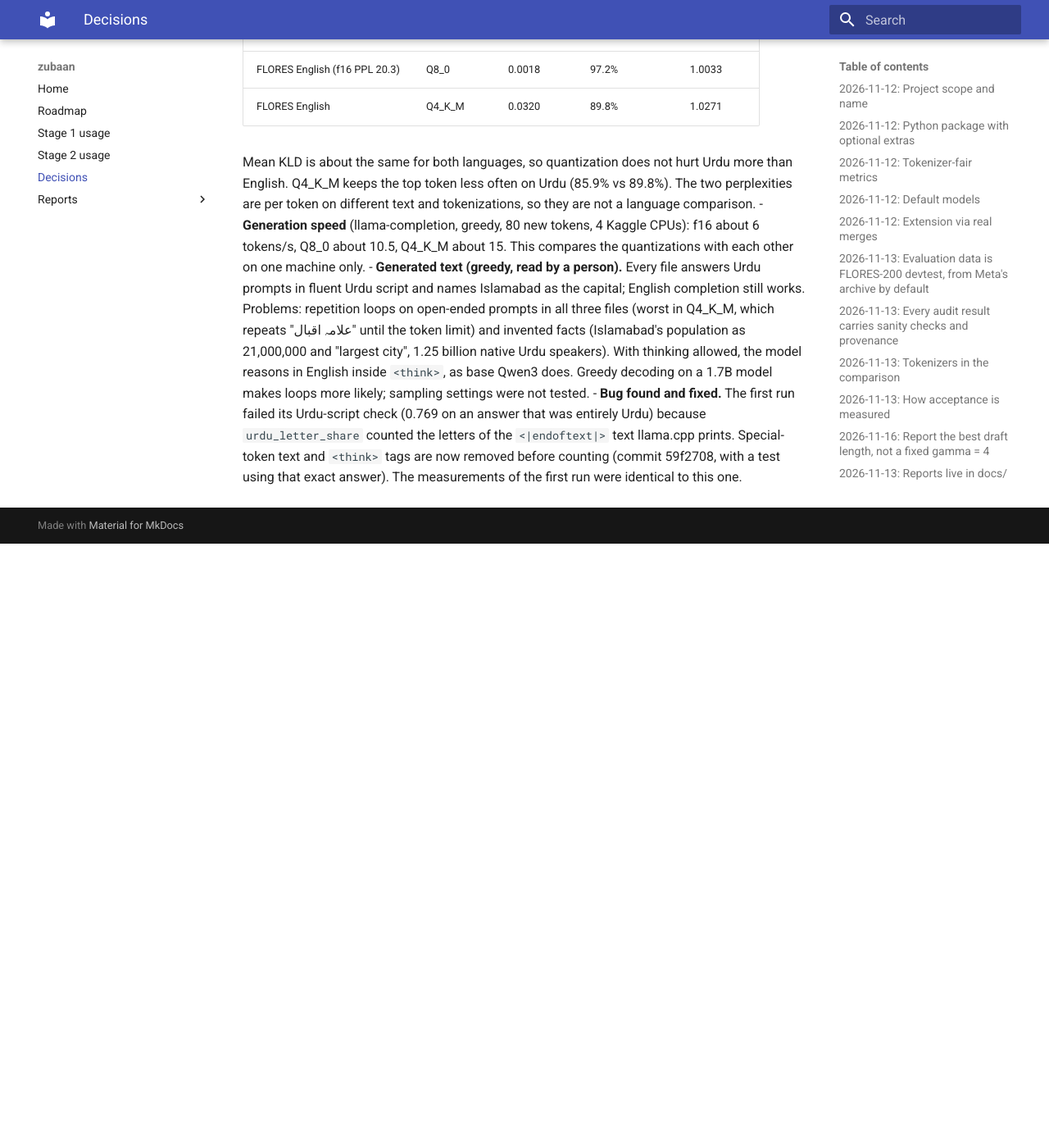
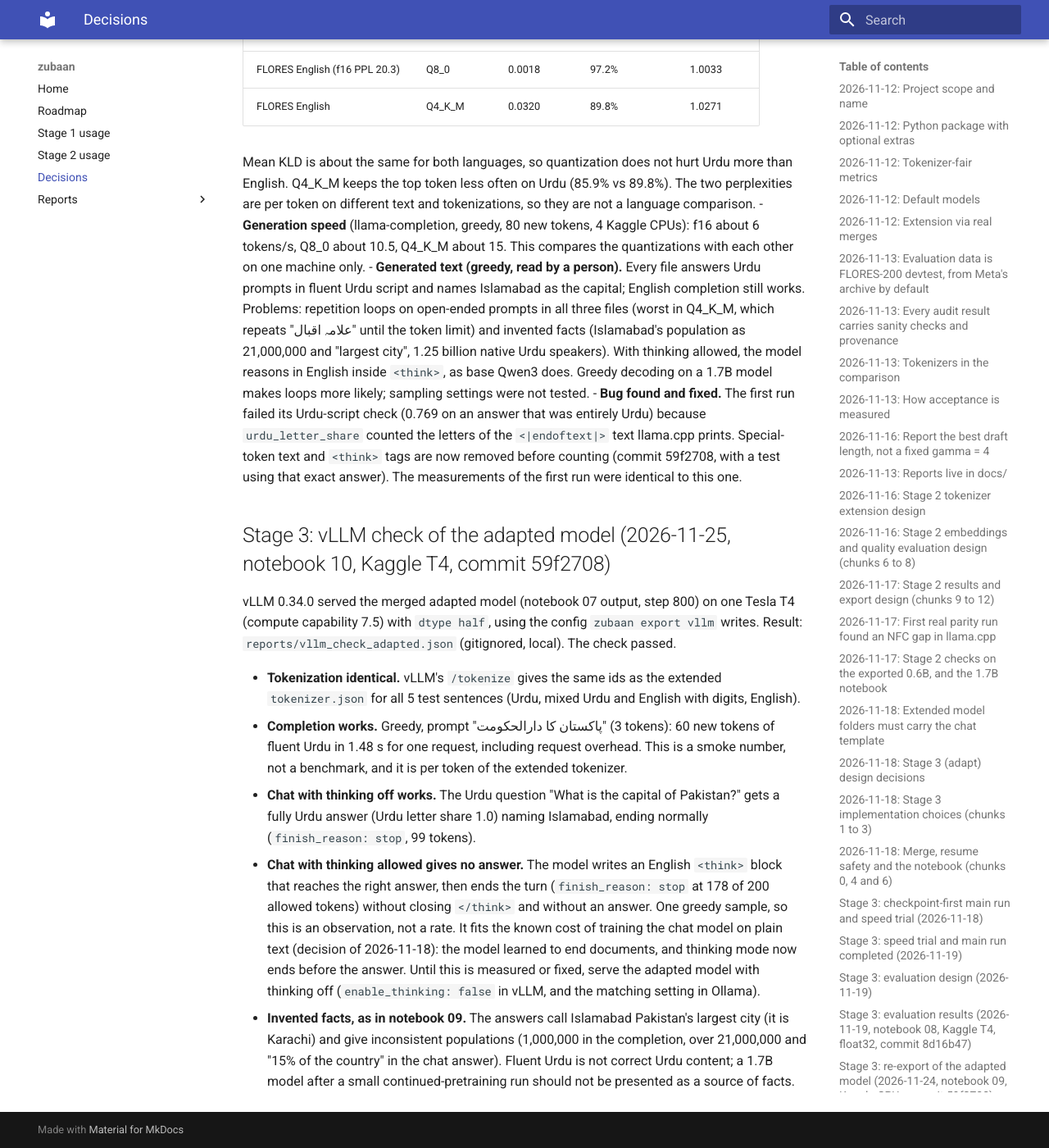
Before and after one commit to Hashir-Aziz123/zubaan, an MkDocs documentation site: the page built from docs/decisions.md, in a window 1280 px wide and 1400 px high, scrolled down 15316 px. Shown: the whole window at 82% size. Built offline with MkDocs 1.6.1 and Material for MkDocs 9.7.7, drawn with Linux system fonts in a browser that asks for light colours; before the commit the page ends 15979 px from its top, so only the background shows below that.

Commit message:
docs: record notebook 10 vLLM check of the adapted model
Co-Authored-By: Claude Opus 5.5 <noreply@anthropic.com>

```diff
--- a/docs/decisions.md
+++ b/docs/decisions.md
@@ -236,3 +236,13 @@ How to read it, and what is not shown:
 - **Generation speed** (llama-completion, greedy, 80 new tokens, 4 Kaggle CPUs): f16 about 6 tokens/s, Q8_0 about 10.5, Q4_K_M about 15. This compares the quantizations with each other on one machine only.
 - **Generated text (greedy, read by a person).** Every file answers Urdu prompts in fluent Urdu script and names Islamabad as the capital; English completion still works. Problems: repetition loops on open-ended prompts in all three files (worst in Q4_K_M, which repeats "علامہ اقبال" until the token limit) and invented facts (Islamabad's population as 21,000,000 and "largest city", 1.25 billion native Urdu speakers). With thinking allowed, the model reasons in English inside `<think>`, as base Qwen3 does. Greedy decoding on a 1.7B model makes loops more likely; sampling settings were not tested.
 - **Bug found and fixed.** The first run failed its Urdu-script check (0.769 on an answer that was entirely Urdu) because `urdu_letter_share` counted the letters of the `<|endoftext|>` text llama.cpp prints. Special-token text and `<think>` tags are now removed before counting (commit 59f2708, with a test using that exact answer). The measurements of the first run were identical to this one.
+
+## Stage 3: vLLM check of the adapted model (2026-11-25, notebook 10, Kaggle T4, commit 59f2708)
+
+vLLM 0.34.0 served the merged adapted model (notebook 07 output, step 800) on one Tesla T4 (compute capability 7.5) with `dtype half`, using the config `zubaan export vllm` writes. Result: `reports/vllm_check_adapted.json` (gitignored, local). The check passed.
+
+- **Tokenization identical.** vLLM's `/tokenize` gives the same ids as the extended `tokenizer.json` for all 5 test sentences (Urdu, mixed Urdu and English with digits, English).
+- **Completion works.** Greedy, prompt "پاکستان کا دارالحکومت" (3 tokens): 60 new tokens of fluent Urdu in 1.48 s for one request, including request overhead. This is a smoke number, not a benchmark, and it is per token of the extended tokenizer.
+- **Chat with thinking off works.** The Urdu question "What is the capital of Pakistan?" gets a fully Urdu answer (Urdu letter share 1.0) naming Islamabad, ending normally (`finish_reason: stop`, 99 tokens).
+- **Chat with thinking allowed gives no answer.** The model writes an English `<think>` block that reaches the right answer, then ends the turn (`finish_reason: stop` at 178 of 200 allowed tokens) without closing `</think>` and without an answer. One greedy sample, so this is an observation, not a rate. It fits the known cost of training the chat model on plain text (decision of 2026-11-18): the model learned to end documents, and thinking mode now ends before the answer. Until this is measured or fixed, serve the adapted model with thinking off (`enable_thinking: false` in vLLM, and the matching setting in Ollama).
+- **Invented facts, as in notebook 09.** The answers call Islamabad Pakistan's largest city (it is Karachi) and give inconsistent populations (1,000,000 in the completion, over 21,000,000 and "15% of the country" in the chat answer). Fluent Urdu is not correct Urdu content; a 1.7B model after a small continued-pretraining run should not be presented as a source of facts.
--- a/docs/roadmap.md
+++ b/docs/roadmap.md
@@ -49,7 +49,10 @@ Plan and decisions: `continue.md` and `docs/decisions.md` (2026-11-18). Start fr
 - [x] Quality (chunk 7, notebook 08, 2026-11-19): FLORES Urdu bits per character 2.339 (base) / 3.562 (untrained) / 1.718 (adapted), held-out Urdu 2.310 / 3.570 / 1.486, FLORES English 1.208 / 1.210 / 1.066, Belebele Urdu acc_char 0.334 / 0.253 / 0.340 (intervals overlap with the base: no detectable change). Tokens per Urdu character 0.643 to 0.281. Report section and chart still to write
 - [ ] Optional compute-matched control run (decision 6), planned for next week's quota
 - [ ] Quality report section and chart in `docs/reports/tokenizer-extension/` (from `reports/adapt_quality.json`)
-- [ ] Re-export (GGUF parity, Q4_K_M, vLLM check) and write-up (chunks 8 and 9)
+- [x] Re-export (chunk 8, notebook 09, 2026-11-24): GGUF parity 2,041/2,045 (4 NFC-only, 0 real), Q4_K_M and Q8_0 with the Urdu imatrix, quantization cost on Urdu about the same as on English
+- [x] vLLM check (chunk 8, notebook 10, 2026-11-25): tokenization identical, Urdu completion and chat work with thinking off; with thinking allowed the model ends inside `<think>` with no answer
+- [ ] Local Ollama chat check with the Q4_K_M file (thinking off)
+- [ ] Write-up (chunk 9): `docs/stage3-usage.md`, CLAUDE.md stage table
 
 ## Stage 4: draft (2 to 3 weeks)
 
```
Also changed, not shown: continue.md (+3 -2 lines).
